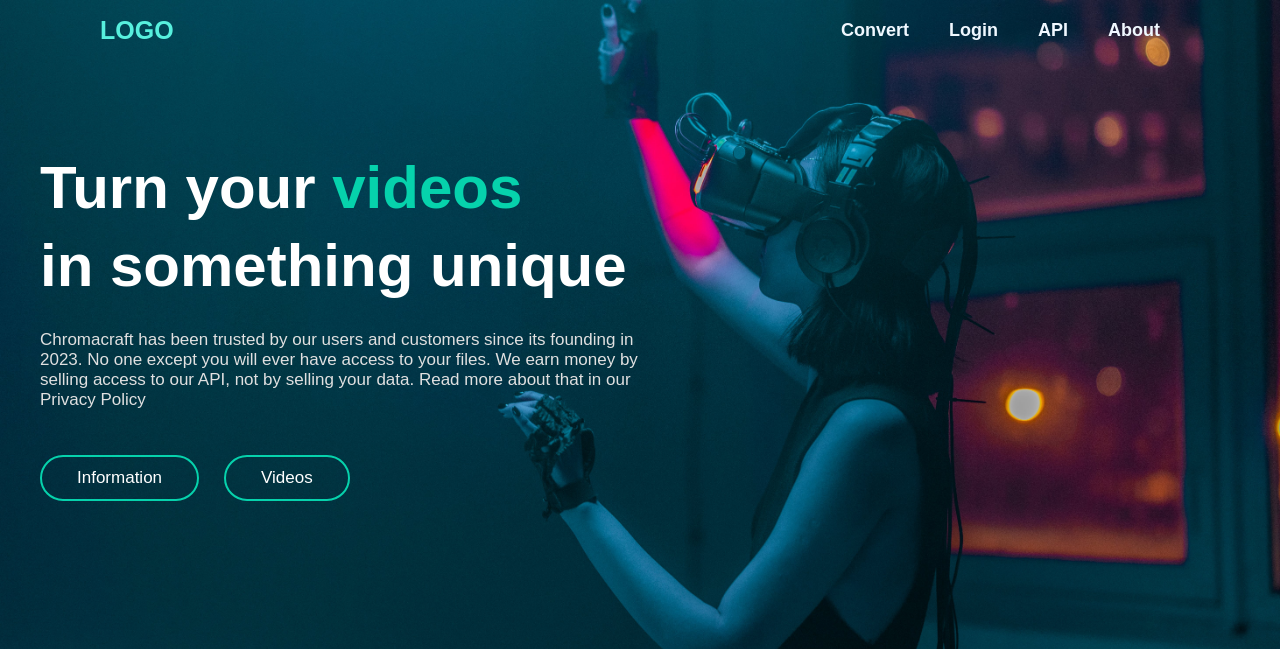
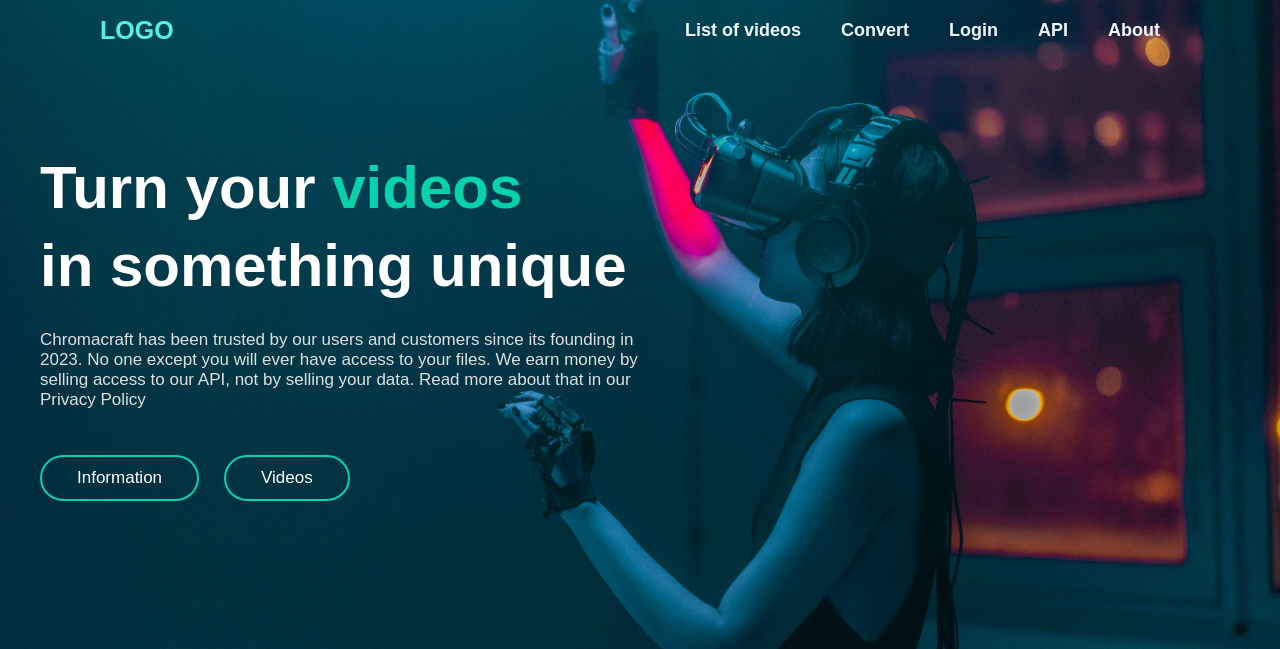
Before and after one commit to aerogriffin/python-project, a Django app: page / in a window 1280 px wide. Shown: the top 649 px of the page. Run offline with Django 4.2, Linux system fonts and the light colour scheme; some libraries are stand-ins or nearby versions; some web fonts are replaced.

Commit message:
Update home.html

```diff
--- a/main/templates/main/home.html
+++ b/main/templates/main/home.html
@@ -15,6 +15,9 @@
           <label for="menu"><img src="../../static/images/menu.png" class="menu-icono" alt="menu" /></label>
           <nav class="navbar">
             <ul>
+              <li>
+                <a href="{% url 'video_list' %}" class="btn btn-primary">List of videos</a>
+              </li>
               <li>
                 <a href="{% url 'upload_video' %}" class="btn btn-primary">Convert</a>
               </li>
```
